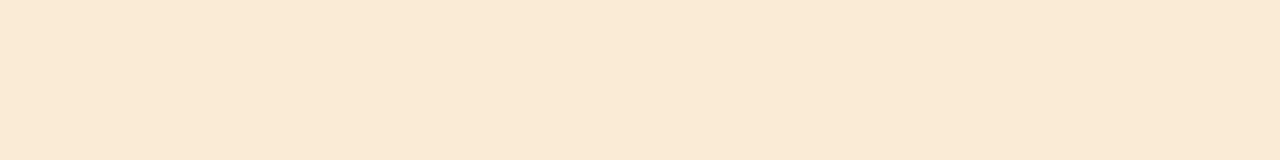
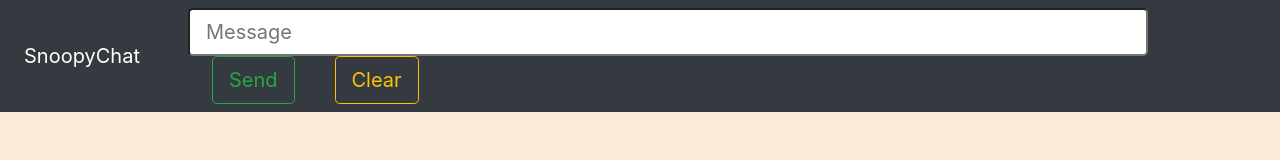
Before and after one commit to ryanmcnair/chatty-beta-1, a website built with webpack: page src/index.html in a window 1280 px wide. Built offline with nearby package versions, Linux system fonts and the light colour scheme.

Commit message:
add navbar

```diff
--- a/src/index.html
+++ b/src/index.html
@@ -6,6 +6,16 @@
   <title>Chatty</title>
 </head>
 <body>
-  <div id="navbar"></div>
+  <div id="navbar">
+    <nav class="navbar navbar-expand-lg navbar-dark bg-dark fixed-top">
+      <a class="navbar-brand ml-2 mr-5 my-2" href="#">SnoopyChat</a>
+      <form class="form-inline">
+        <input class="form-control-lg mr-sm-2 message--input" type="text" placeholder="Message">
+        <button class="btn btn-outline-success btn-lg  mx-4 my-2 my-sm-0" type="submit">Send</button>
+        <button class="btn btn-outline-warning btn-lg mx-3 my-2 my-sm-0" type="submit">Clear</button>
+        </form>
+      </div>
+    </nav>
+  </div>
 </body>
 </html>
--- a/src/javascripts/main.js
+++ b/src/javascripts/main.js
@@ -1,7 +1,6 @@
 import '../styles/main.scss';
 
 const init = () => {
-  $('#app').html('<h1>HELLO! You are up and running!</h1>');
   console.log('YOU ARE UP AND RUNNING!');
 };
 
--- a/src/styles/main.scss
+++ b/src/styles/main.scss
@@ -5,5 +5,8 @@ body {
   background-color: antiquewhite;
   color: brown;
   text-align: center;
-  margin-top: 100px;
 }
+
+.message--input {
+  width: 75vw;
+}
```
